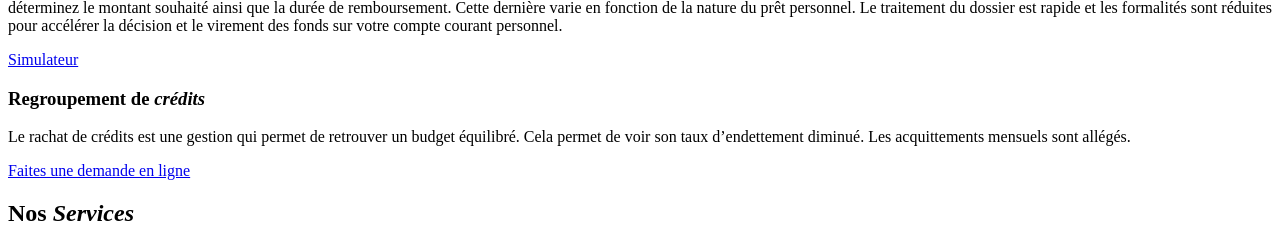
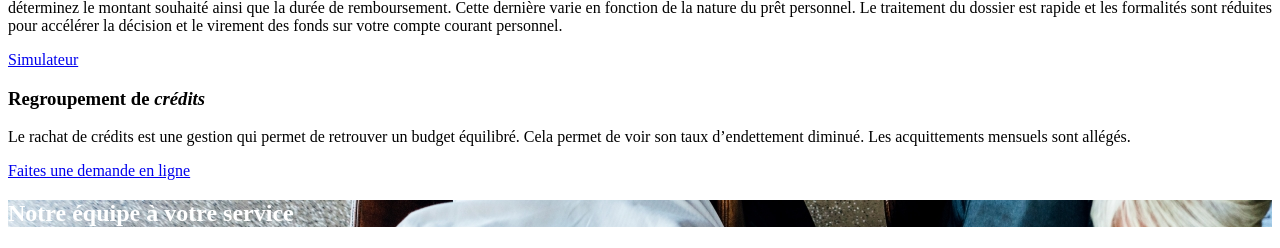
Before and after one commit to vazvieirafrederic67/credit-ux-turbo, a Symfony app: template templates/pages/home.html.twig in a window 1280 px wide. Shown: the part 479-727 px from the top of the page. Run offline with Twig, Linux system fonts and the light colour scheme; the template is opened without the code that fills it, so the values that code supplies are empty; some libraries are stand-ins or nearby versions.

Commit message:
uodate validate html

```diff
--- a/templates/blocks/_sub/_image.html.twig
+++ b/templates/blocks/_sub/_image.html.twig
@@ -5,11 +5,11 @@
         <div {% if color is defined %} style="color:{{ color }}" {% endif %} class="w3-center">
 
             {% if dataImage.title is defined %}
-                <h1 class="w3-jumbo">{{ dataImage.title }}</h1>
+                <h2 class="text-center">{{ dataImage.title }}</h2>
             {% endif %}
 
             {% if dataImage.text is defined %}
-                <h2>{{ dataImage.text }}</h2>
+                <h3 class="text-center">{{ dataImage.text }}</h3>
             {% endif %}
 
 
--- a/templates/pages/home.html.twig
+++ b/templates/pages/home.html.twig
@@ -72,6 +72,7 @@
 {%
     set dataImage = {
         'image' : '/img/team.jpeg',
+        'title' : 'Notre équipe à votre service'
     }
 %}
 
--- a/templates/pages/simulator.html.twig
+++ b/templates/pages/simulator.html.twig
@@ -20,12 +20,12 @@
             'text' : "Lorem Ipsum is simply dummy text of the printing and typesetting industry. Lorem.",
         },
         2 : {
-            'image' : '/img/finance5.jpeg',
+            'image' : '/img/single_service_01.jpg',
             'title' : 'blablatitle2',
             'text' : "Lorem Ipsum is simply dummy text of the printing and typesetting industry.",
         },
         3 : {
-            'image' : '/img/economiser.jpeg',
+            'image' : '/img/team_01.jpg',
             'title' : 'blablatitle3',
             'text' : "Lorem Ipsum is simply dummy text of the printing and typesetting industry. Lorem Ipsum has been the industry's.",
         },
```
Also changed, not shown: public/img/about-image.jpg (deleted), public/img/client-01.png (deleted), public/img/economiser.jpeg (deleted), public/img/famille.jpeg, public/img/famille2.jpeg, public/img/finance6.jpeg, public/img/fun-facts-bg.jpg (deleted), public/img/page-heading-bg.jpg (deleted), 2 other files.
